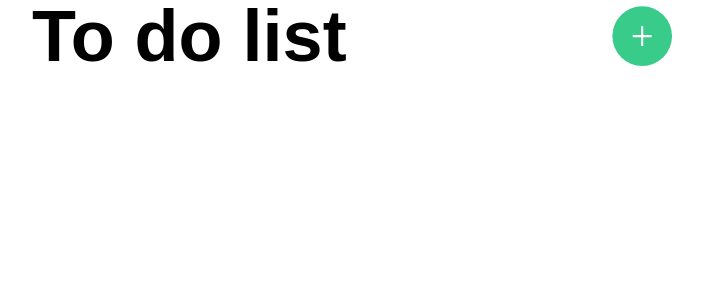
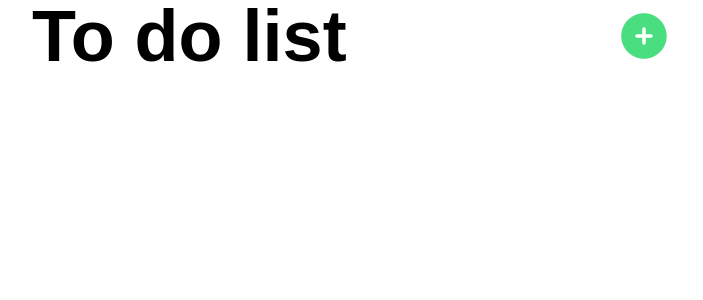
Before and after one commit to Balazs14-hun/todo-app, a Vue app: page / in a window 1280 px wide. Shown: the top 300 px of the page, without its empty margins (288-991 px from the left). Built offline with nearby package versions, Linux system fonts and the light colour scheme.

Commit message:
Fixed requested changes

```diff
--- a/package.json
+++ b/package.json
@@ -13,6 +13,7 @@
     "format": "prettier --write src/"
   },
   "dependencies": {
+    "@heroicons/vue": "^2.1.1",
     "vue": "^3.4.21"
   },
   "devDependencies": {
--- a/src/assets/main.css
+++ b/src/assets/main.css
@@ -4,7 +4,6 @@
 
 @layer base {
   html {
-    @apply text-black;
     font-family: 'Neue Haas Grotesk Display Pro', sans-serif;
   }
 }
--- /dev/null
+++ b/src/components/BaseButton.vue
@@ -0,0 +1,4 @@
+<template>
+  <slot></slot>
+</template>
+<script setup lang="ts"></script>
--- a/src/components/HeaderComponent.vue
+++ b/src/components/HeaderComponent.vue
@@ -1,14 +1,17 @@
+<template>
+  <div class="flex items-center justify-between">
+    <h1 class="font-semibold text-7xl">To do list</h1>
+    <BaseButton>
+      <PlusCircleIcon class="w-14 h-14 text-green-400 cursor-pointer" @click="createTodo" />
+    </BaseButton>
+  </div>
+</template>
+
 <script setup lang="ts">
-const createTodo = () => {
+import BaseButton from '@/components/BaseButton.vue'
+import { PlusCircleIcon } from '@heroicons/vue/24/solid'
+
+function createTodo() {
   console.log('Create todo...')
 }
 </script>
-
-<template>
-  <div class="flex items-center justify-between">
-    <h1 class="font-semibold text-7xl">To do list</h1>
-    <button @click="createTodo">
-      <img src="../assets/svg/add-button.svg" />
-    </button>
-  </div>
-</template>
```
Also changed, not shown: src/App.vue (+4 -4 lines), src/assets/svg/add-button.svg (deleted), 1 other file (tests, documents, lock files or other folders).
